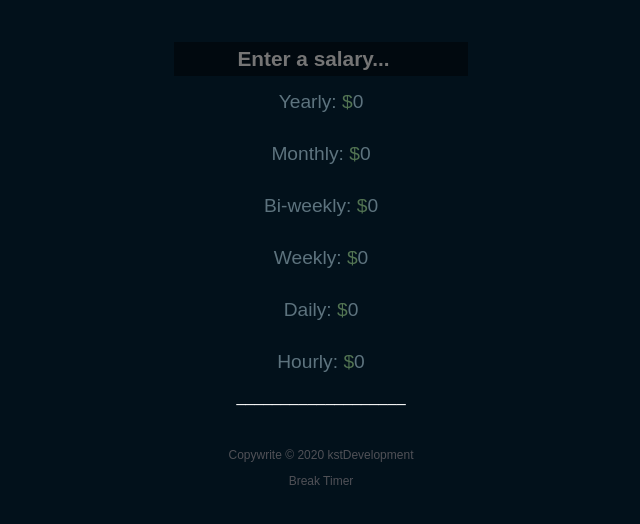
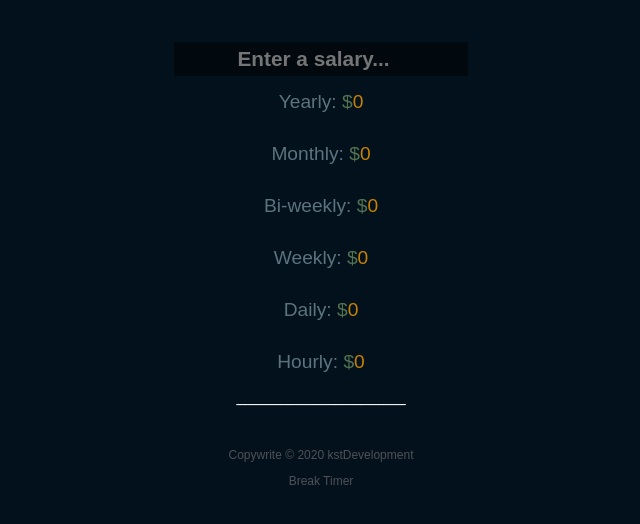
Before and after one commit to 107124/salary-calculator_2.0, a React (Create React App) app: page / in a window 1280 px wide. Shown: the top 524 px of the page, without its empty margins (319-959 px from the left). Built offline with nearby package versions, Linux system fonts and the light colour scheme.

Commit message:
Color Scheme
updated the color Scheme to look a little more modern.

```diff
--- a/src/styles.css
+++ b/src/styles.css
@@ -30,7 +30,7 @@ input {
 
 .calculated {
   margin: 15px;
-  color: #5d737e;
+  color: rgb(197, 129, 2);
   font-size: 1.2em;
   font-weight: 400;
 }
```
